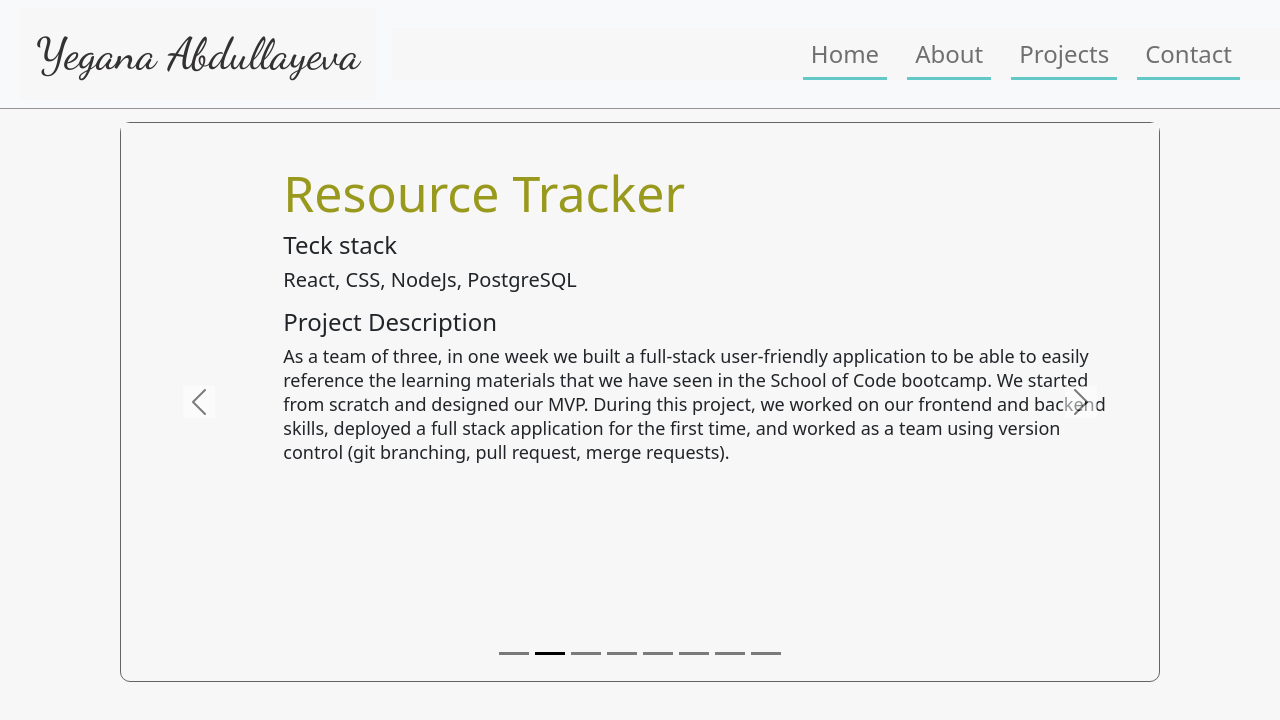
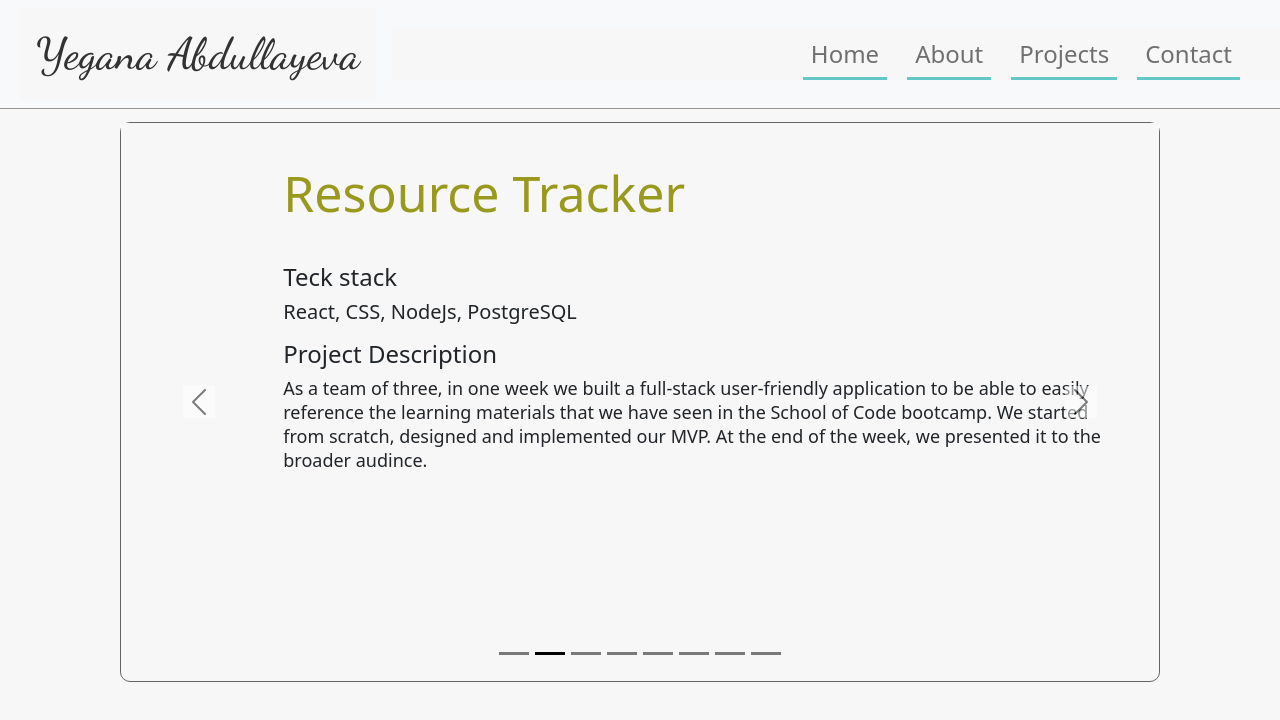
Before and after one commit to YeganaAbd/portfolio, a Next.js app: page /projects in a window 1280 px wide. Shown: the top 720 px of the page. Built offline with nearby package versions, Linux system fonts and the light colour scheme.

Commit message:
source and live site link added

```diff
--- a/ProjectsData/index.js
+++ b/ProjectsData/index.js
@@ -7,12 +7,13 @@ const projects = [
     techStack:
       "NextJs, NodeJs, Javascript, Auth0, PostgreSQL, Express.js, Auth0, Cypress, jest, supertest",
     link: "https://jellly.netlify.app/",
+    src: "https://github.com/SchoolOfCode/final-project-front-end-jellly-room-6",
   },
   {
     id: 2,
     projectName: "Resource Tracker",
     description:
-      "As a team of three, in one week we built a full-stack user-friendly application to be able to easily reference the learning materials that we have seen in the School of Code bootcamp. We started from scratch and designed our MVP. During this project, we worked on our frontend and backend skills, deployed a full stack application for the first time, and worked as a team using version control (git branching, pull request, merge requests). ",
+      "As a team of three, in one week we built a full-stack user-friendly application to be able to easily reference the learning materials that we have seen in the School of Code bootcamp. We started from scratch, designed and implemented our MVP. At the end of the week, we presented it to the broader audince. ",
     techStack: "React, CSS, NodeJs, PostgreSQL",
     link: "",
     src: "",
@@ -21,37 +22,36 @@ const projects = [
     id: 3,
     projectName: "Todo-List",
     description:
-      "I decided to build fullstack todolist app to practise all skills that I learned. I used React for frontend, and NodeJs for backend, PostreSQL for storage. I deployed backend to Heroku, and frontend to Netlify. ",
+      "I build fullstack todolist app to practise all skills that I learned. I used React for frontend, and NodeJs for backend, PostreSQL for storage. I deployed backend to Heroku, and frontend to Netlify.",
     techStack: "React, CSS, Ant Design, NodeJs, PostgreSQL",
-    link: "https://github.com/YeganaAbd/recipe_app",
-    src: "https://todolist-play.netlify.app/",
+    link: "https://todolist-play.netlify.app/",
+    src: "https://github.com/YeganaAbd/recipe_app",
   },
 
   {
     id: 4,
     projectName: "Weather App",
     description:
-      "During the School of Code bootcamp, we had Christmas break, and I decided to work on my skills, and created Weather App. The user can search city and the weather information of that city will be displayed.",
+      "I used public API to fetch weather data. The user can search city and the weather information of that city will be displayed.",
     techStack: "Html, Css, Javascript",
-    link: "https://github.com/YeganaAbd/weather-api",
-    src: "",
+    link: "",
+    src: "https://github.com/YeganaAbd/weather-api",
   },
   {
     id: 5,
     projectName: "Google Clone",
-    description:
-      "During Christmas break, I created Google clone, to improve my CSS.",
+    description: "I created Google clone in order to improve my CSS.",
     techStack: "HTML, Css",
-    link: "https://github.com/YeganaAbd/Google-clone",
-    src: "",
+    link: "",
+    src: "https://github.com/YeganaAbd/Google-clone",
   },
   {
     id: 6,
     projectName: "Tic-tac-toe",
-    description: "During Christmas break, created tic-tac-toe game",
+    description: "I created traditional tic-tac-toe game. It",
     techStack: "Html, Css, Javascript",
     link: "https://tender-dubinsky-cd8ffb.netlify.app/",
-    src: "/tic-tac-js.png",
+    src: "https://github.com/YeganaAbd/Tic-Tac-Toe",
   },
   {
     id: 7,
@@ -60,16 +60,16 @@ const projects = [
       "Created fun tic-tac-toe(Tom and Jerry) game in react to practise my react skills.  ",
     techStack: "React, CSS",
     link: "https://optimistic-boyd-bacd74.netlify.app/",
-    src: "/tic-tac-react.png",
+    src: "https://github.com/YeganaAbd/tic-tac-toe-react",
   },
   {
     id: 8,
     projectName: "Recipe App",
     description:
-      "While learning React,I decided to create Recipe App. I used CSS modules and custom hooks to fo fetching from an API. The user can search for recipes and view them.",
+      "While learning React,I decided to create Recipe App. I used CSS modules and custom hooks to fetch from an API. The user can search for recipes and view them.",
     techStack: "React, CSS modules",
-    link: "https://github.com/YeganaAbd/recipe_app",
-    src: "",
+    link: "",
+    src: "https://github.com/YeganaAbd/recipe_app",
   },
 ];
 export default projects;
--- a/pages/projects.js
+++ b/pages/projects.js
@@ -4,6 +4,8 @@ import projects from "../ProjectsData/index.js";
 import { useState } from "react";
 import Image from "next/image";
 import styles from "../styles/projects.module.css";
+import NextLink from "next/link";
+import Button from "react-bootstrap/Button";
 
 export default function Projects() {
   const [project, setProject] = useState(projects);
@@ -41,6 +43,22 @@ export default function Projects() {
               <Carousel.Item className={styles.carouselItem} key={pr.id}>
                 <div className={styles.info}>
                   <h1 className={styles.projectName}>{pr.projectName}</h1>
+                  <div className={styles.links}>
+                    {pr.link && (
+                      <NextLink href={pr.link} passHref>
+                        <Button
+                          style={{ backgroundColor: "#F76E11", border: "none" }}
+                        >
+                          Live Site
+                        </Button>
+                      </NextLink>
+                    )}
+                    {pr.src && (
+                      <NextLink href={pr.src} passHref>
+                        <Button variant="dark">Source Code</Button>
+                      </NextLink>
+                    )}
+                  </div>
                   <h4 className={styles.subTitle}>Teck stack</h4>
                   <p className={styles.techStack}>{pr.techStack}</p>
                   <h4 className={styles.subTitle}> Project Description </h4>
--- a/styles/projects.module.css
+++ b/styles/projects.module.css
@@ -26,6 +26,14 @@
 .desc {
   margin: 0 6rem;
   font-size: 18px;
+}
+.links {
+  padding: 1rem 0rem;
+  display: flex;
+  justify-content: flex-start;
+}
+.links a {
+  margin-left: 1rem;
 }
 .techStack {
   font-size: 20px;
```
